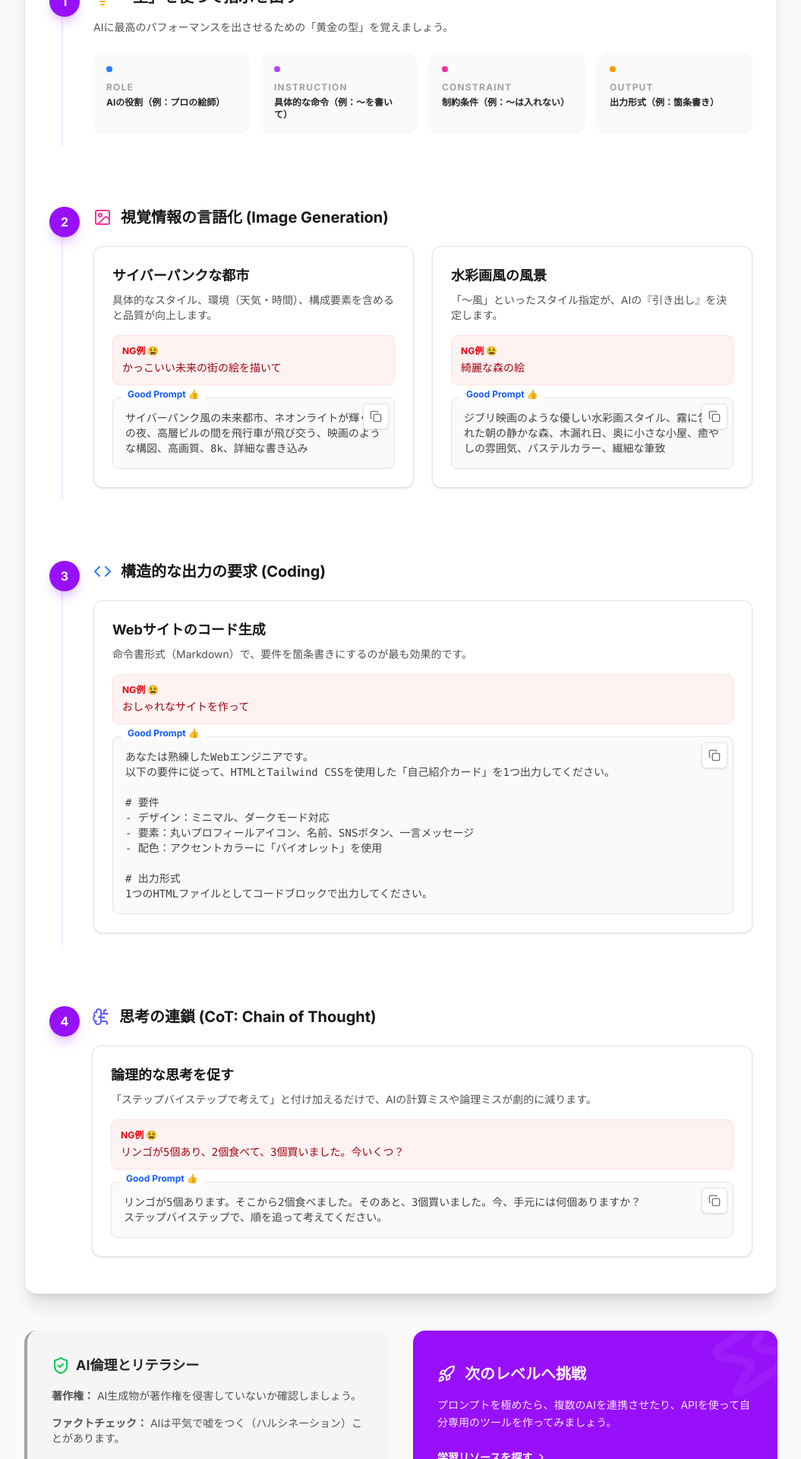
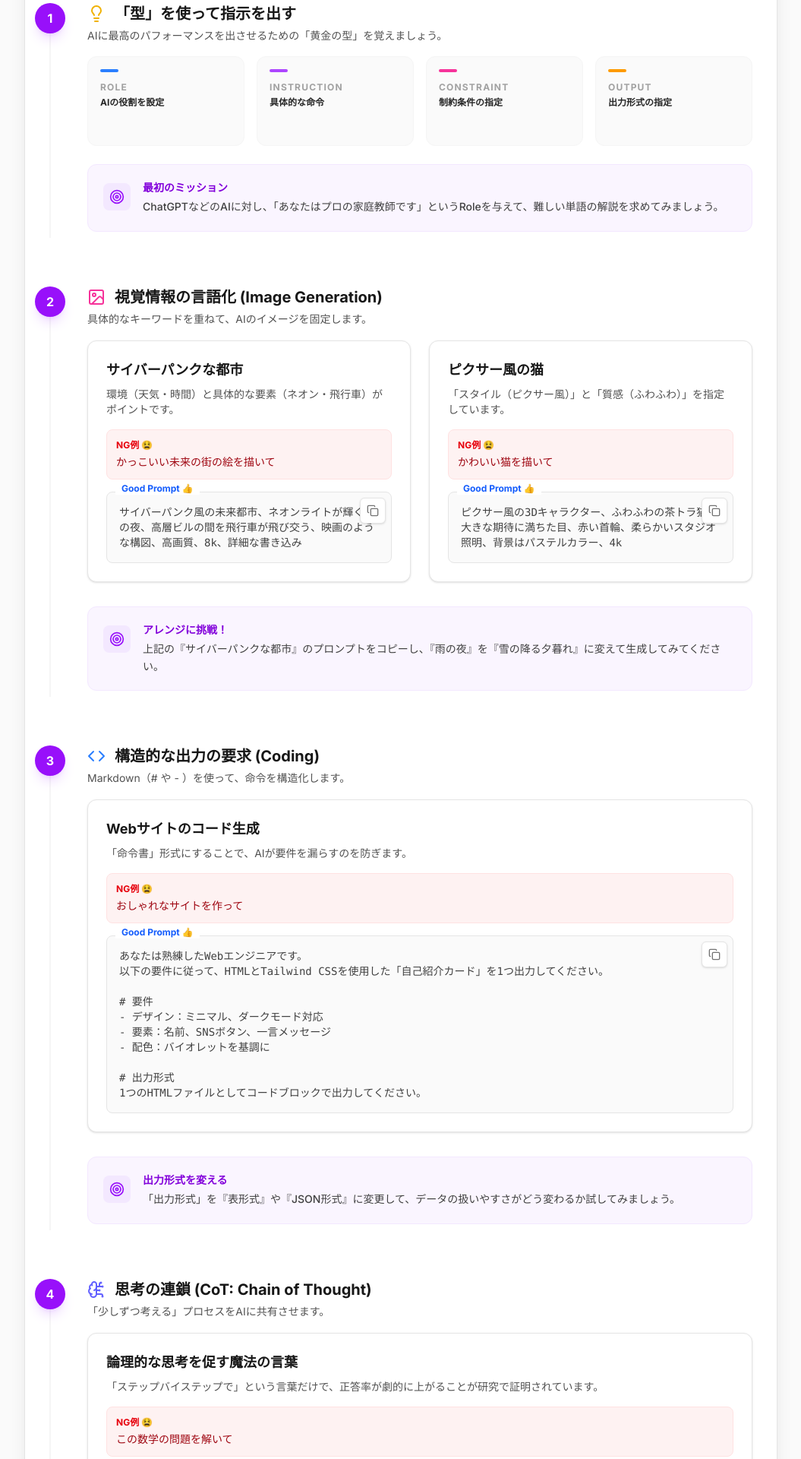
Before and after one commit to yamashu00/information-final, a Next.js app: page /information-final/courses/gen-ai in a window 1280 px wide. Shown: the part 740-2660 px from the top of the page at 76% size, without its empty margins (112-1167 px from the left). Built offline with nearby package versions, Linux system fonts and the light colour scheme.

Commit message:
feat: major UI upgrade for AI gadget and Gen AI pages to step-by-step format

```diff
--- a/src/app/courses/gen-ai/page.tsx
+++ b/src/app/courses/gen-ai/page.tsx
@@ -1,7 +1,8 @@
 "use client";
 
+import { useState } from "react";
 import { PromptCard } from "@/components/PromptCard";
-import { Sparkles, ImageIcon, Code, ShieldCheck, BrainCircuit, Lightbulb, Zap, Rocket, ChevronRight } from "lucide-react";
+import { Sparkles, ImageIcon, Code, ShieldCheck, BrainCircuit, Lightbulb, Zap, Rocket, ChevronRight, CheckCircle2, Target, MessageSquare } from "lucide-react";
 
 export default function page() {
     return (
@@ -23,73 +24,75 @@
             <div className="max-w-5xl mx-auto px-4 mt-12 space-y-12">
 
                 {/* Progressive Steps Wrapper */}
-                <div className="bg-white dark:bg-neutral-900 rounded-2xl shadow-xl border border-neutral-200 dark:border-neutral-800 overflow-hidden">
+                <div className="bg-white dark:bg-neutral-900 rounded-2xl shadow-xl border border-neutral-200 dark:border-neutral-800 overflow-hidden animate-fade-in">
 
                     {/* Header */}
                     <div className="p-8 border-b border-neutral-100 dark:border-neutral-800 bg-neutral-50/50 dark:bg-neutral-900/50">
                         <div className="flex items-center mb-4">
-                            <span className="bg-purple-600 text-white px-3 py-1 rounded-full text-xs font-bold mr-3">MISSION</span>
-                            <h2 className="text-2xl font-bold">AIを使いこなす4つのステップ</h2>
+                            <div className="bg-purple-600 text-white px-3 py-1 rounded-full text-xs font-bold mr-3">MISSION</div>
+                            <h2 className="text-2xl font-bold">AIを使いこなす4つの課題</h2>
                         </div>
-                        <p className="text-neutral-600 dark:text-neutral-400">
+                        <p className="text-neutral-600 dark:text-neutral-400 text-sm leading-relaxed">
                             ただ「文章を入力する」のではなく、戦略的にプロンプトを組み立てるスキルを身につけましょう。
+                            各ステップの「Good Prompt」をコピーして、自分なりにアレンジしてみてください。
                         </p>
                     </div>
 
-                    <div className="p-8 space-y-20">
+                    <div className="p-8 space-y-16">
                         {/* Step 1: The Basics */}
-                        <div className="relative">
-                            <StepBadge number={1} />
-                            <div className="ml-4 pl-10 border-l-2 border-purple-100 dark:border-purple-900 pb-4">
-                                <h3 className="text-xl font-bold mb-4 flex items-center">
-                                    <Lightbulb className="w-6 h-6 mr-2 text-yellow-500" />
-                                    「型」を使って指示を出す
-                                </h3>
-                                <p className="text-neutral-600 dark:text-neutral-400 mb-6 text-sm">
-                                    AIに最高のパフォーマンスを出させるための「黄金の型」を覚えましょう。
-                                </p>
-                                <div className="grid grid-cols-2 md:grid-cols-4 gap-4">
-                                    <FrameworkItem label="Role" desc="AIの役割（例：プロの絵師）" color="bg-blue-500" />
-                                    <FrameworkItem label="Instruction" desc="具体的な命令（例：〜を書いて）" color="bg-purple-500" />
-                                    <FrameworkItem label="Constraint" desc="制約条件（例：〜は入れない）" color="bg-pink-500" />
-                                    <FrameworkItem label="Output" desc="出力形式（例：箇条書き）" color="bg-amber-500" />
-                                </div>
+                        <DetailedStep
+                            number={1}
+                            icon={<Lightbulb className="w-6 h-6 text-yellow-500" />}
+                            title="「型」を使って指示を出す"
+                            desc="AIに最高のパフォーマンスを出させるための「黄金の型」を覚えましょう。"
+                        >
+                            <div className="grid grid-cols-2 md:grid-cols-4 gap-4 mb-6">
+                                <FrameworkItem label="Role" desc="AIの役割を設定" color="bg-blue-500" example="あなたはプロの絵師です" />
+                                <FrameworkItem label="Instruction" desc="具体的な命令" color="bg-purple-500" example="〜を詳細に描いて" />
+                                <FrameworkItem label="Constraint" desc="制約条件の指定" color="bg-pink-500" example="文字は入れないで" />
+                                <FrameworkItem label="Output" desc="出力形式の指定" color="bg-amber-500" example="表形式で出して" />
                             </div>
-                        </div>
+                            <MissionBox
+                                title="最初のミッション"
+                                task="ChatGPTなどのAIに対し、「あなたはプロの家庭教師です」というRoleを与えて、難しい単語の解説を求めてみましょう。"
+                            />
+                        </DetailedStep>
 
                         {/* Step 2: Image Generation */}
-                        <div className="relative">
-                            <StepBadge number={2} />
-                            <div className="ml-4 pl-10 border-l-2 border-purple-100 dark:border-purple-900 pb-4">
-                                <div className="flex items-center mb-6">
-                                    <ImageIcon className="w-6 h-6 mr-3 text-pink-500" />
-                                    <h3 className="text-xl font-bold">視覚情報の言語化 (Image Generation)</h3>
-                                </div>
-                                <div className="grid md:grid-cols-2 gap-6">
-                                    <PromptCard
-                                        title="サイバーパンクな都市"
-                                        badExample="かっこいい未来の街の絵を描いて"
-                                        prompt="サイバーパンク風の未来都市、ネオンライトが輝く雨の夜、高層ビルの間を飛行車が飛び交う、映画のような構図、高画質、8k、詳細な書き込み"
-                                        description="具体的なスタイル、環境（天気・時間）、構成要素を含めると品質が向上します。"
-                                    />
-                                    <PromptCard
-                                        title="水彩画風の風景"
-                                        badExample="綺麗な森の絵"
-                                        prompt="ジブリ映画のような優しい水彩画スタイル、霧に包まれた朝の静かな森、木漏れ日、奥に小さな小屋、癒やしの雰囲気、パステルカラー、繊細な筆致"
-                                        description="「〜風」といったスタイル指定が、AIの『引き出し』を決定します。"
-                                    />
-                                </div>
+                        <DetailedStep
+                            number={2}
+                            icon={<ImageIcon className="w-6 h-6 text-pink-500" />}
+                            title="視覚情報の言語化 (Image Generation)"
+                            desc="具体的なキーワードを重ねて、AIのイメージを固定します。"
+                        >
+                            <div className="grid md:grid-cols-2 gap-6 mb-8">
+                                <PromptCard
+                                    title="サイバーパンクな都市"
+                                    badExample="かっこいい未来の街の絵を描いて"
+                                    prompt="サイバーパンク風の未来都市、ネオンライトが輝く雨の夜、高層ビルの間を飛行車が飛び交う、映画のような構図、高画質、8k、詳細な書き込み"
+                                    description="環境（天気・時間）と具体的な要素（ネオン・飛行車）がポイントです。"
+                                />
+                                <PromptCard
+                                    title="ピクサー風の猫"
+                                    badExample="かわいい猫を描いて"
+                                    prompt="ピクサー風の3Dキャラクター、ふわふわの茶トラ猫、大きな期待に満ちた目、赤い首輪、柔らかいスタジオ照明、背景はパステルカラー、4k"
+                                    description="「スタイル（ピクサー風）」と「質感（ふわふわ）」を指定しています。"
+                                />
                             </div>
-                        </div>
+                            <MissionBox
+                                title="アレンジに挑戦！"
+                                task="上記の『サイバーパンクな都市』のプロンプトをコピーし、『雨の夜』を『雪の降る夕暮れ』に変えて生成してみてください。"
+                            />
+                        </DetailedStep>
 
                         {/* Step 3: Creative Writing & Code */}
-                        <div className="relative">
-                            <StepBadge number={3} />
-                            <div className="ml-4 pl-10 border-l-2 border-purple-100 dark:border-purple-900 pb-4">
-                                <div className="flex items-center mb-6">
-                                    <Code className="w-6 h-6 mr-3 text-blue-500" />
-                                    <h3 className="text-xl font-bold">構造的な出力の要求 (Coding)</h3>
-                                </div>
+                        <DetailedStep
+                            number={3}
+                            icon={<Code className="w-6 h-6 text-blue-500" />}
+                            title="構造的な出力の要求 (Coding)"
+                            desc="Markdown（# や - ）を使って、命令を構造化します。"
+                        >
+                            <div className="mb-8">
                                 <PromptCard
                                     title="Webサイトのコード生成"
                                     badExample="おしゃれなサイトを作って"
@@ -98,61 +101,73 @@
 
 # 要件
 - デザイン：ミニマル、ダークモード対応
-- 要素：丸いプロフィールアイコン、名前、SNSボタン、一言メッセージ
-- 配色：アクセントカラーに「バイオレット」を使用
+- 要素：名前、SNSボタン、一言メッセージ
+- 配色：バイオレットを基調に
 
 # 出力形式
 1つのHTMLファイルとしてコードブロックで出力してください。`}
-                                    description="命令書形式（Markdown）で、要件を箇条書きにするのが最も効果的です。"
+                                    description="「命令書」形式にすることで、AIが要件を漏らすのを防ぎます。"
                                 />
                             </div>
-                        </div>
+                            <MissionBox
+                                title="出力形式を変える"
+                                task="「出力形式」を『表形式』や『JSON形式』に変更して、データの扱いやすさがどう変わるか試してみましょう。"
+                            />
+                        </DetailedStep>
 
                         {/* Step 4: Logic & Reasoning */}
-                        <div className="relative">
-                            <StepBadge number={4} />
-                            <div className="ml-4 pl-10 pb-4">
-                                <div className="flex items-center mb-6">
-                                    <BrainCircuit className="w-6 h-6 mr-3 text-indigo-500" />
-                                    <h3 className="text-xl font-bold">思考の連鎖 (CoT: Chain of Thought)</h3>
-                                </div>
+                        <DetailedStep
+                            number={4}
+                            icon={<BrainCircuit className="w-6 h-6 text-indigo-500" />}
+                            title="思考の連鎖 (CoT: Chain of Thought)"
+                            desc="「少しずつ考える」プロセスをAIに共有させます。"
+                        >
+                            <div className="mb-8">
                                 <PromptCard
-                                    title="論理的な思考を促す"
-                                    badExample="リンゴが5個あり、2個食べて、3個買いました。今いくつ？"
-                                    prompt={`リンゴが5個あります。そこから2個食べました。そのあと、3個買いました。今、手元には何個ありますか？
-ステップバイステップで、順を追って考えてください。`}
-                                    description="「ステップバイステップで考えて」と付け加えるだけで、AIの計算ミスや論理ミスが劇的に減ります。"
+                                    title="論理的な思考を促す魔法の言葉"
+                                    badExample="この数学の問題を解いて"
+                                    prompt={`以下の問題を解いてください。
+[問題の内容を入力]
+回答する前に、ステップバイステップで論理的に考えてください。`}
+                                    description="「ステップバイステップで」という言葉だけで、正答率が劇的に上がることが研究で証明されています。"
                                 />
                             </div>
-                        </div>
+                            <div className="bg-indigo-50 dark:bg-indigo-900/20 p-4 rounded-xl border border-indigo-100 dark:border-indigo-800">
+                                <div className="flex items-center text-indigo-700 dark:text-indigo-300 font-bold text-sm mb-2">
+                                    <MessageSquare className="w-4 h-4 mr-2" />
+                                    One more tip:
+                                </div>
+                                <p className="text-xs text-neutral-600 dark:text-neutral-400 leading-relaxed">
+                                    AIに「最後に私のプロンプトに点数をつけて改善案を出して」と頼むと、自分のプロンプトスキルを爆速で上げることができます。
+                                </p>
+                            </div>
+                        </DetailedStep>
                     </div>
                 </div>
 
-                {/* Ethics & Future */}
-                <div className="grid md:grid-cols-2 gap-8">
-                    <div className="bg-neutral-100 dark:bg-neutral-800 rounded-2xl p-8 border-l-4 border-neutral-400">
-                        <h3 className="text-lg font-bold text-neutral-800 dark:text-neutral-100 mb-4 flex items-center">
-                            <ShieldCheck className="w-6 h-6 mr-2 text-green-500" />
-                            AI倫理とリテラシー
+                {/* Ethics Guide */}
+                <div className="grid md:grid-cols-3 gap-6">
+                    <div className="md:col-span-2 bg-neutral-900 text-white rounded-2xl p-8 relative overflow-hidden group">
+                        <ShieldCheck className="absolute top-0 right-0 w-32 h-32 text-white/5 -mr-8 -mt-8 rotate-12" />
+                        <h3 className="text-xl font-bold mb-6 flex items-center">
+                            <ShieldCheck className="w-6 h-6 mr-3 text-green-400" />
+                            AI倫理チェック：正しく使いこなすために
                         </h3>
-                        <ul className="space-y-4 text-sm text-neutral-600 dark:text-neutral-400">
-                            <li><span className="font-bold">著作権：</span> AI生成物が著作権を侵害していないか確認しましょう。</li>
-                            <li><span className="font-bold">ファクトチェック：</span> AIは平気で嘘をつく（ハルシネーション）ことがあります。</li>
-                            <li><span className="font-bold">個人情報：</span> 住所や本名などの機密情報を入力してはいけません。</li>
-                        </ul>
+                        <div className="grid sm:grid-cols-3 gap-6">
+                            <EthicsItem title="著作権" desc="他人の作品を模倣しすぎない。生成物の権利関係を確認。" />
+                            <EthicsItem title="真偽確認" desc="AIは嘘（ハルシネーション）をつきます。重要情報は自分で検索。" />
+                            <EthicsItem title="個人情報" desc="名前、住所、パスワードなどは絶対に入力しない。" />
+                        </div>
                     </div>
-                    <div className="bg-purple-600 text-white rounded-2xl p-8 flex flex-col justify-center relative overflow-hidden group">
-                        <Zap className="absolute top-0 right-0 w-32 h-32 text-white/5 -mr-8 -mt-8 rotate-12 group-hover:scale-125 transition-transform" />
-                        <h3 className="text-xl font-bold mb-4 flex items-center">
-                            <Rocket className="w-6 h-6 mr-3" />
-                            次のレベルへ挑戦
-                        </h3>
-                        <p className="text-sm opacity-90 mb-6 leading-relaxed">
-                            プロンプトを極めたら、複数のAIを連携させたり、APIを使って自分専用のツールを作ってみましょう。
+                    <div className="bg-gradient-to-br from-purple-600 to-pink-600 text-white rounded-2xl p-8 flex flex-col justify-center animate-fade-in" style={{ animationDelay: "200ms" }}>
+                        <Rocket className="w-8 h-8 mb-4" />
+                        <h3 className="text-xl font-bold mb-2 text-white">Next Step</h3>
+                        <p className="text-sm opacity-90 mb-6 font-medium">
+                            プロンプトをマスターしたら、複数のAIを組み合わせて「自分だけのアプリ」を作ってみましょう。
                         </p>
-                        <div className="flex items-center text-sm font-bold group/link cursor-pointer">
-                            学習リソースを探す
-                            <ChevronRight className="w-4 h-4 ml-1 group-hover/link:translate-x-1 transition-transform" />
+                        <div className="flex items-center text-sm font-bold group cursor-pointer border-t border-white/20 pt-4">
+                            応用テクニックを見る
+                            <ChevronRight className="w-4 h-4 ml-1 group-hover:translate-x-1 transition-transform" />
                         </div>
                     </div>
                 </div>
@@ -162,20 +177,63 @@
     );
 }
 
-function StepBadge({ number }: { number: number }) {
+function DetailedStep({ number, icon, title, desc, children }: { number: number, icon: React.ReactNode, title: string, desc: string, children: React.ReactNode }) {
     return (
-        <div className="absolute left-0 top-0 w-10 h-10 rounded-full bg-purple-600 text-white flex items-center justify-center font-bold shadow-lg shadow-purple-500/30 z-10">
-            {number}
+        <div className="relative pl-12 border-l-2 border-neutral-100 dark:border-neutral-800 pb-2">
+            <div className="absolute -left-[21px] top-0 w-10 h-10 rounded-full bg-purple-600 text-white flex items-center justify-center font-bold shadow-lg shadow-purple-500/20 z-10">
+                {number}
+            </div>
+            <div className="space-y-4">
+                <div className="space-y-1">
+                    <h3 className="text-xl font-bold text-neutral-900 dark:text-neutral-100 flex items-center">
+                        <span className="mr-3">{icon}</span>
+                        {title}
+                    </h3>
+                    <p className="text-neutral-600 dark:text-neutral-400 text-sm leading-relaxed">
+                        {desc}
+                    </p>
+                </div>
+                {children}
+            </div>
         </div>
     );
 }
 
-function FrameworkItem({ label, desc, color }: { label: string, desc: string, color: string }) {
+function FrameworkItem({ label, desc, color, example }: { label: string, desc: string, color: string, example: string }) {
     return (
-        <div className="bg-neutral-50 dark:bg-neutral-800 p-4 rounded-xl border border-neutral-100 dark:border-neutral-700 hover:shadow-md transition-shadow">
-            <div className={`w-2 h-2 rounded-full mb-3 ${color}`} />
-            <p className="text-xs font-bold text-neutral-400 uppercase tracking-widest">{label}</p>
-            <p className="text-xs font-bold text-neutral-800 dark:text-neutral-200 mt-1">{desc}</p>
+        <div className="bg-neutral-50 dark:bg-neutral-800/50 p-4 rounded-xl border border-neutral-100 dark:border-neutral-800 hover:shadow-md transition-all group">
+            <div className={`w-6 h-1 rounded-full mb-3 ${color}`} />
+            <p className="text-xs font-bold text-neutral-400 uppercase tracking-widest mb-1">{label}</p>
+            <p className="text-xs font-bold text-neutral-800 dark:text-neutral-200 mb-2">{desc}</p>
+            <p className="text-[10px] text-neutral-500 dark:text-neutral-500 italic border-t border-neutral-200 dark:border-neutral-700 pt-2 opacity-0 group-hover:opacity-100 transition-opacity">例：{example}</p>
         </div>
     );
 }
+
+function MissionBox({ title, task }: { title: string, task: string }) {
+    return (
+        <div className="bg-purple-50 dark:bg-purple-900/10 p-5 rounded-xl border border-purple-100 dark:border-purple-800/50 flex items-start">
+            <div className="p-2 bg-purple-100 dark:bg-purple-800 text-purple-600 dark:text-purple-300 rounded-lg mr-4 mt-1 flex-shrink-0">
+                <Target className="w-5 h-5" />
+            </div>
+            <div>
+                <h4 className="font-bold text-purple-700 dark:text-purple-300 text-sm mb-1">{title}</h4>
+                <p className="text-sm text-neutral-700 dark:text-neutral-300 leading-relaxed font-medium">
+                    {task}
+                </p>
+            </div>
+        </div>
+    );
+}
+
+function EthicsItem({ title, desc }: { title: string, desc: string }) {
+    return (
+        <div className="space-y-2">
+            <div className="flex items-center text-sm font-bold text-neutral-100">
+                <CheckCircle2 className="w-4 h-4 mr-2 text-green-400" />
+                {title}
+            </div>
+            <p className="text-xs text-neutral-400 leading-relaxed">{desc}</p>
+        </div>
+    );
+}
```
Also changed, not shown: src/app/courses/ai-gadget/page.tsx (+113 -29 lines).
